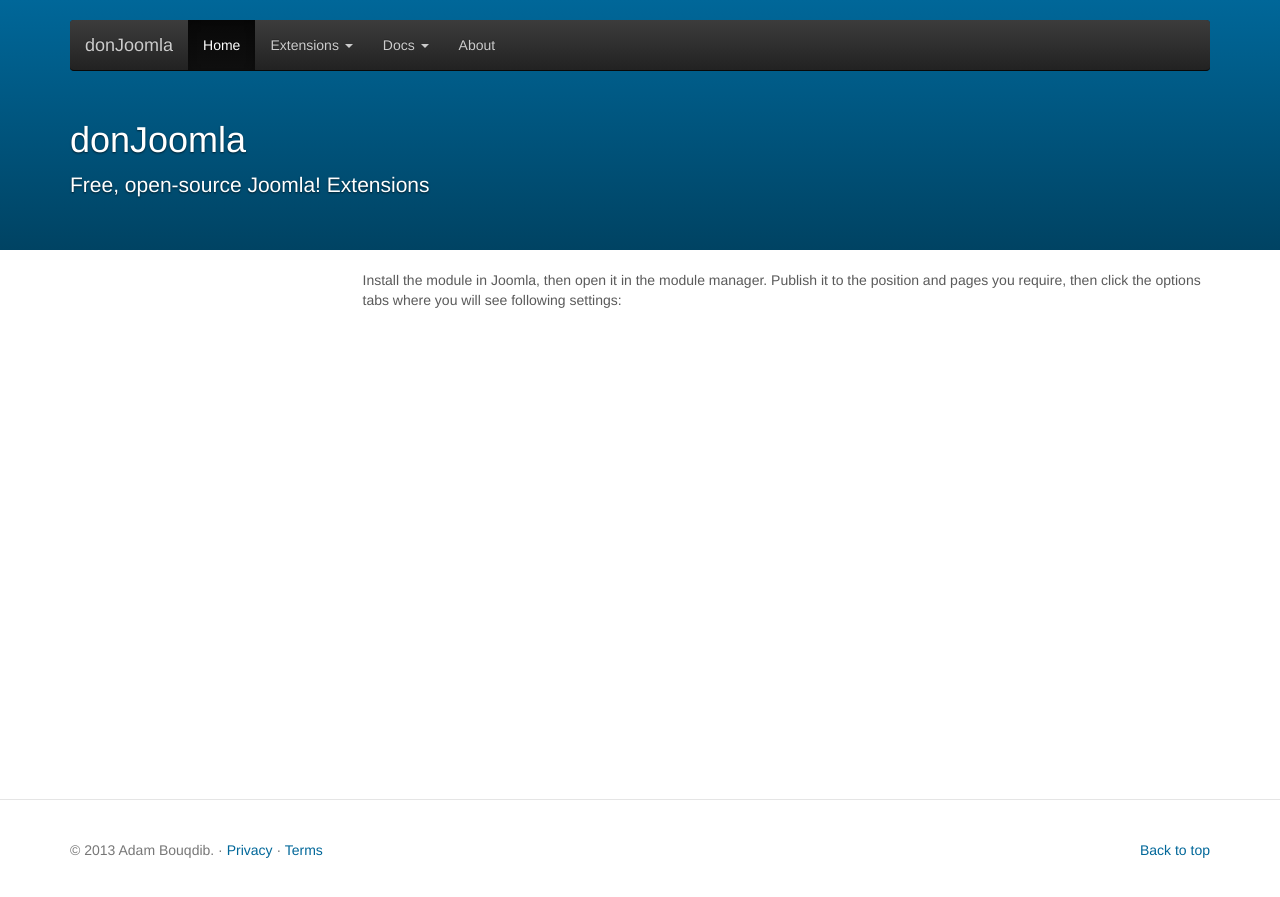
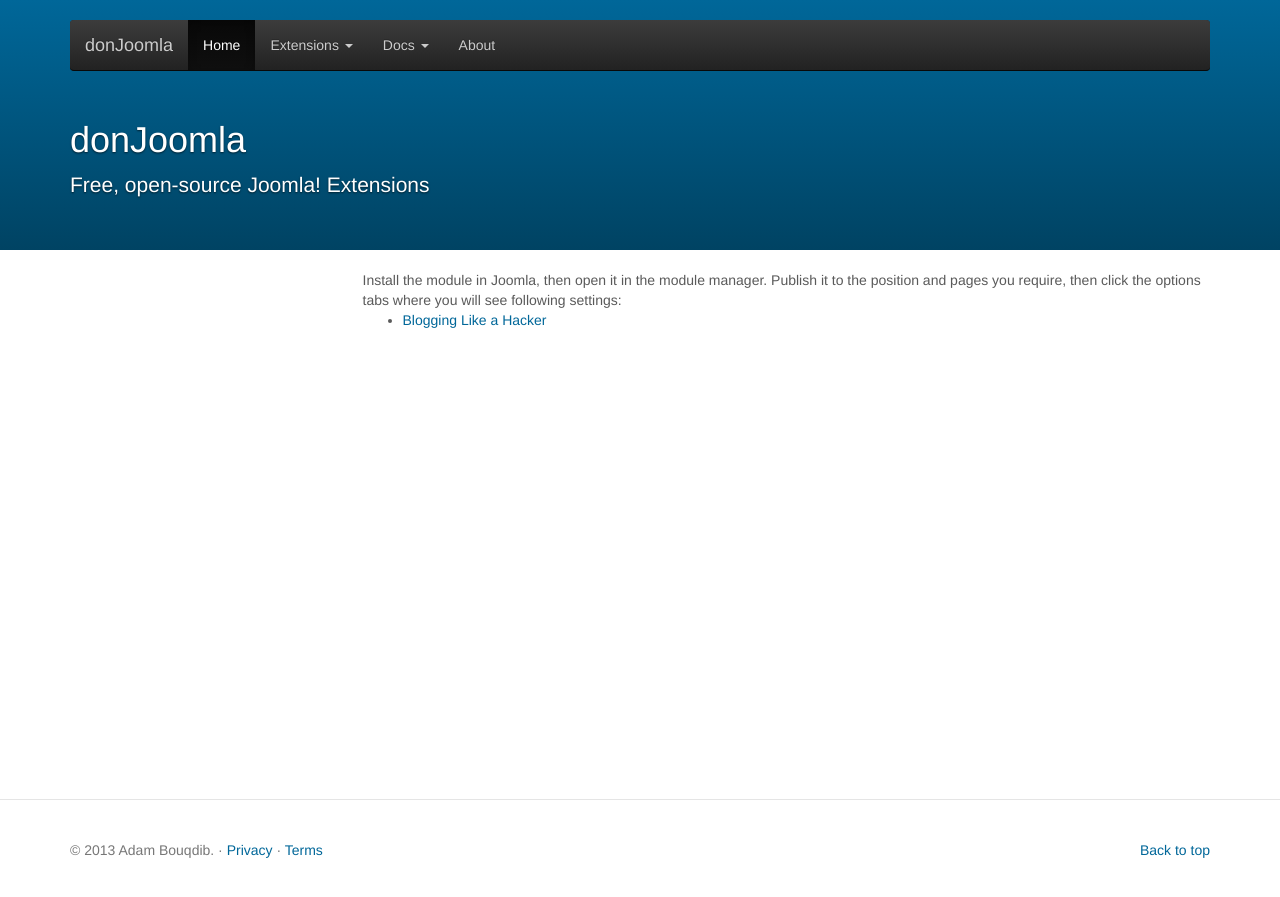
Before and after one commit to donJoomla/donjoomla.github.io, a Jekyll site: the page built from index.html, in a window 1280 px wide. Shown: the top 897 px of the page. Built offline with Jekyll 4.4.1, drawn with Linux system fonts in a browser that asks for light colours; nearby versions of some CDN libraries.

Commit message:
updated docs

```diff
--- /dev/null
+++ b/_posts/2011-12-31-new-years-eve-is-awesome.md
@@ -0,0 +1,9 @@
+---
+layout: default
+title: Blogging Like a Hacker
+---
+**test**
+
+- bla
+- bla
+- bla
--- a/index.html
+++ b/index.html
@@ -7,3 +7,11 @@
 ---
 
 Install the module in Joomla, then open it in the module manager. Publish it to the position and pages you require, then click the options tabs where you will see following settings:
+
+<ul>
+  {% for post in site.posts %}
+    <li>
+      <a href="{{ post.url }}">{{ post.title }}</a>
+    </li>
+  {% endfor %}
+</ul>
```
